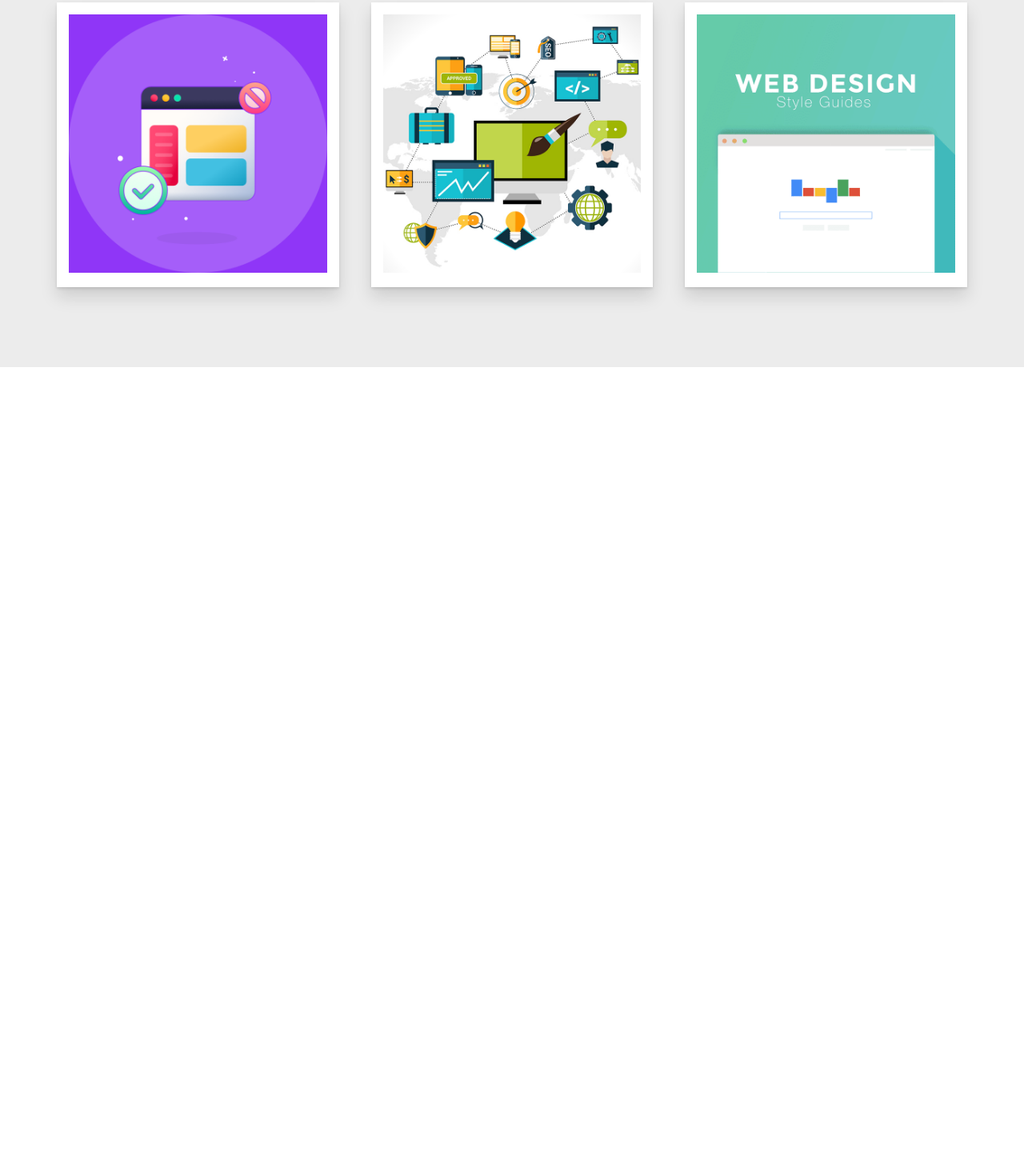
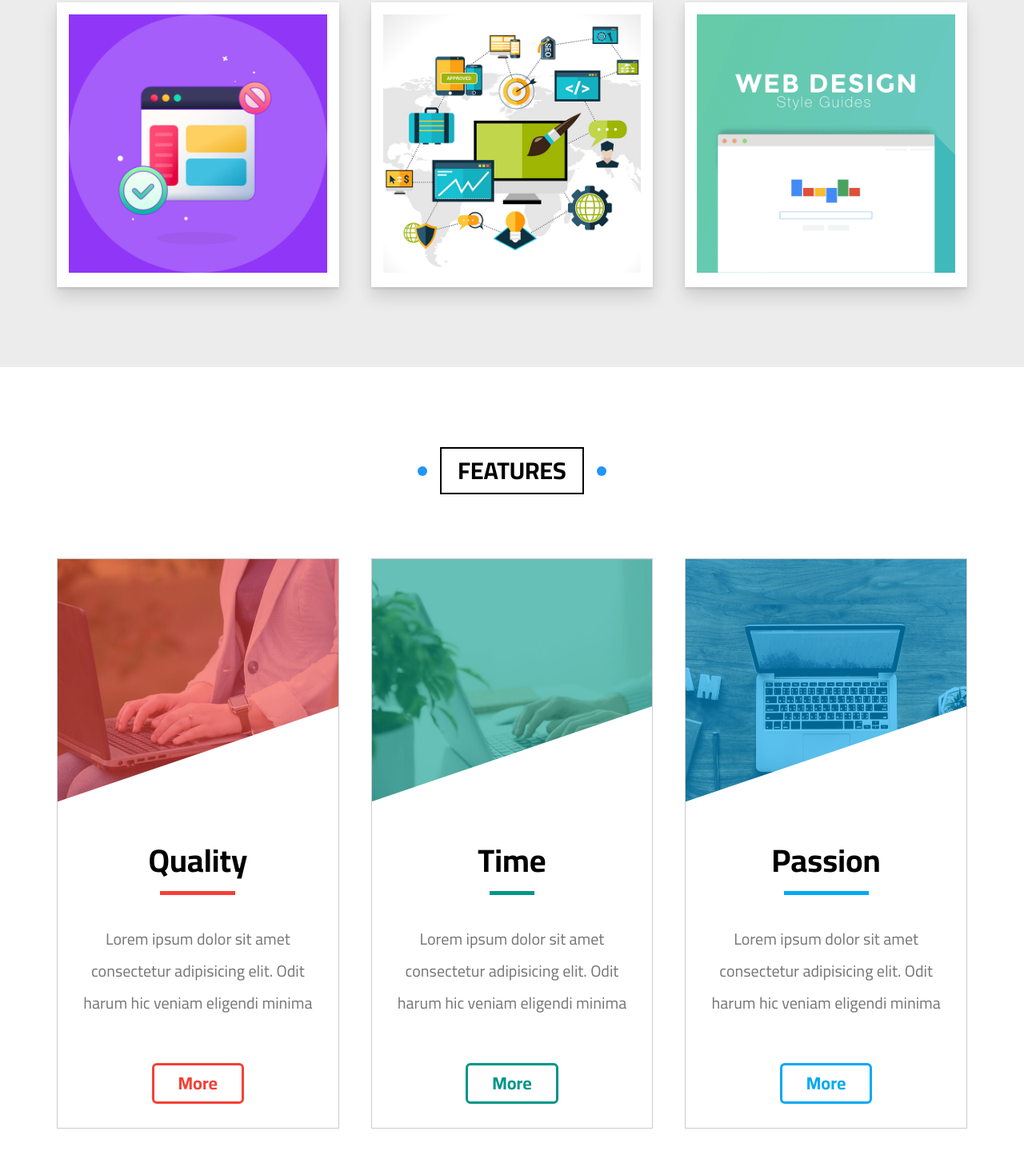
Before and after one commit to MeowW8457/Template-3, a plain HTML site: page index.html in a window 1280 px wide. Shown: the part 2549-3998 px from the top of the page at 80% size. Before the commit the page ends 3008 px from the top, so only its background shows below. Drawn offline with Linux system fonts and the light colour scheme.

Commit message:
Finished Features Section
And Made some fixes in the Gallery Section

```diff
--- a/css/sokar.css
+++ b/css/sokar.css
@@ -453,24 +453,17 @@ header .mega-menu .links i {
 }
 .gallery .container {
   display: grid;
-  grid-template-columns: repeat(auto-fill, minmax(350px, 1fr));
+  grid-template-columns: repeat(auto-fill, minmax(300px, 1fr));
   gap: 40px;
 }
 .gallery .gallery-box {
-  position: relative;
-  z-index: 5;
   padding: 15px;
-  overflow: hidden;
   background-color: white;
   box-shadow: 0px 12px 20px 0px rgb(0 0 0 / 13%),
     0px 2px 4px 0px rgb(0 0 0 / 12%);
+  position: relative;
+  z-index: 5;
   transition: var(--main-transition);
-}
-.gallery .gallery-box:hover img {
-  transform: rotate(6deg) scale(1.1);
-}
-.gallery .gallery-box:hover .image::before {
-  animation: flashing 0.6s linear forwards;
 }
 .gallery .gallery-box .image {
   position: relative;
@@ -479,28 +472,176 @@ header .mega-menu .links i {
 .gallery .gallery-box .image::before {
   content: "";
   position: absolute;
-  z-index: 1;
-  left: 0;
-  top: 0;
-  width: 100%;
-  height: 100%;
-  background-color: rgb(237, 237, 235, 50%);
-  transform: scale(0);
-  transform-origin: center;
+  z-index: 2;
+  left: 50%;
+  top: 50%;
+  transform: translate(-50%, -50%);
+  background-color: rgb(255, 255, 255, 20%);
+  width: 0;
+  height: 0;
+  opacity: 0;
+}
+.gallery .gallery-box:hover .image::before {
+  animation: flashing 0.7s;
 }
 .gallery .gallery-box img {
   max-width: 100%;
   transition: var(--main-transition);
 }
+.gallery .gallery-box:hover img {
+  transform: rotate(5deg) scale(1.1);
+}
 /* Start Gallery Animation */
 @keyframes flashing {
-  50% {
-    transform: scale(2);
+  0%,
+  40% {
+    opacity: 1;
   }
   100% {
-    transform: scale(2);
+    width: 200%;
+    height: 200%;
     opacity: 0;
   }
 }
 /* End Gallery Animation */
 /* End Gallery */
+/* Start Features */
+.features {
+  padding-top: var(--main-padding-top);
+  padding-bottom: var(--main-padding-bottom);
+  background-color: white;
+}
+.features .container {
+  display: grid;
+  grid-template-columns: repeat(auto-fill, minmax(300px, 1fr));
+  gap: 40px;
+}
+.features .feature-box {
+  text-align: center;
+  border: 1px solid #ccc;
+  overflow: hidden;
+}
+.features .feature-box:hover a::before {
+  transform: scaleX(1);
+  z-index: -1;
+}
+.features .feature-box:hover a {
+  color: white;
+  border: ;
+}
+.features .feature-box img {
+  max-width: 100%;
+  position: relative;
+}
+.features .image {
+  position: relative;
+}
+.features .feature-box .image::before {
+  content: "";
+  position: absolute;
+  left: 0;
+  top: 0;
+  width: 100%;
+  height: 100%;
+  z-index: 2;
+}
+.features .f-1 .image::before {
+  background-color: rgb(244 64 54 / 60%);
+}
+.features .f-2 .image::before {
+  background-color: rgb(0 150 136 / 60%);
+}
+.features .f-3 .image::before {
+  background-color: rgb(3 169 244 / 60%);
+}
+.features .feature-box .image::after {
+  content: "";
+  position: absolute;
+  bottom: 0;
+  right: 0;
+  z-index: 2;
+  border-style: solid;
+  border-width: 0px 0px 170px 500px;
+  border-color: transparent transparent white transparent;
+  transition: var(--main-transition);
+}
+.features .feature-box:hover .image::after {
+  border-width: 170px 500px 170px 0px;
+}
+.features .feature-box h3 {
+  position: relative;
+  width: fit-content;
+  font-size: 40px;
+  margin: auto;
+}
+.features .feature-box h3::after {
+  content: "";
+  position: absolute;
+  width: calc(100% - 30px);
+  height: 5px;
+  left: 15px;
+  bottom: -20px;
+}
+.features .f-1 h3::after {
+  background-color: rgb(244 64 54);
+}
+.features .f-2 h3::after {
+  background-color: rgb(0 150 136);
+}
+.features .f-3 h3::after {
+  background-color: rgb(3 169 244);
+}
+.features .feature-box p {
+  padding: 25px;
+  margin: 30px 0;
+  font-size: 20px;
+  color: #777;
+  line-height: 2;
+}
+.features .feature-box a {
+  display: block;
+  position: relative;
+  z-index: 2;
+  padding: 10px 30px;
+  width: fit-content;
+  border-radius: 6px;
+  margin: 0 auto 30px;
+  font-weight: bold;
+  font-size: 22px;
+  transition: var(--main-transition);
+}
+.features .feature-box a::before {
+  content: "";
+  position: absolute;
+  left: 0;
+  top: 0;
+  z-index: -1;
+  transform-origin: left;
+  transform: scaleX(0);
+  width: 100%;
+  height: 100%;
+  transition: var(--main-transition);
+}
+.features .f-1 a::before {
+  background-color: rgb(244 64 54);
+}
+.features .f-2 a::before {
+  background-color: rgb(0 150 136);
+}
+.features .f-3 a::before {
+  background-color: rgb(3 169 244);
+}
+.features .f-1 a {
+  border: 3px solid rgb(244 64 54);
+  color: rgb(244 64 54);
+}
+.features .f-2 a {
+  border: 3px solid rgb(0 150 136);
+  color: rgb(0 150 136);
+}
+.features .f-3 a {
+  border: 3px solid rgb(3 169 244);
+  color: rgb(3 169 244);
+}
+
+/* End Features */
--- a/index.html
+++ b/index.html
@@ -306,5 +306,63 @@
       </div>
     </section>
     <!-- End Gallery -->
+    <!-- Start Features -->
+    <section class="features" id="features">
+      <h2 class="main-title">Features</h2>
+      <div class="container">
+        <!-- Start Features Box -->
+        <div class="feature-box f-1">
+          <div class="image">
+            <img src="img/features-01.jpg" alt="" />
+          </div>
+          <div class="text">
+            <h3>Quality</h3>
+            <p>
+              Lorem ipsum dolor sit amet consectetur adipisicing elit. Odit
+              harum hic veniam eligendi minima
+            </p>
+          </div>
+          <div class="info">
+            <a href="#">More</a>
+          </div>
+        </div>
+        <!-- End Features Box -->
+        <!-- Start Features Box -->
+        <div class="feature-box f-2">
+          <div class="image">
+            <img src="img/features-02.jpg" alt="" />
+          </div>
+          <div class="text">
+            <h3>Time</h3>
+            <p>
+              Lorem ipsum dolor sit amet consectetur adipisicing elit. Odit
+              harum hic veniam eligendi minima
+            </p>
+          </div>
+          <div class="info">
+            <a href="#">More</a>
+          </div>
+        </div>
+        <!-- End Features Box -->
+        <!-- Start Features Box -->
+        <div class="feature-box f-3">
+          <div class="image">
+            <img src="img/features-03.jpg" alt="" />
+          </div>
+          <div class="text">
+            <h3>Passion</h3>
+            <p>
+              Lorem ipsum dolor sit amet consectetur adipisicing elit. Odit
+              harum hic veniam eligendi minima
+            </p>
+          </div>
+          <div class="info">
+            <a href="#">More</a>
+          </div>
+        </div>
+        <!-- End Features Box -->
+      </div>
+    </section>
+    <!-- End Features -->
   </body>
 </html>
```
